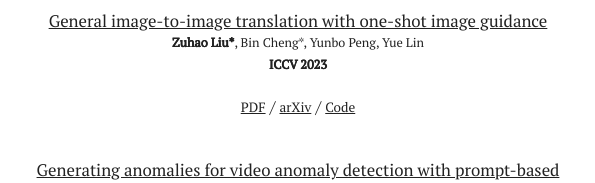
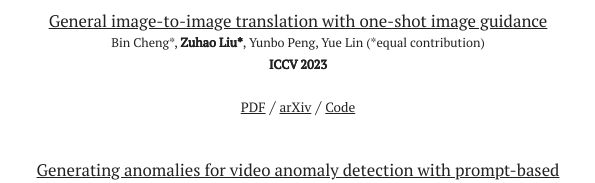
Before and after one commit to ZuhaoLiu/zuhaoliu.github.io, a plain HTML site: page index.html in a window 1280 px wide. Shown: the part 1202-1385 px from the top of the page, 210-805 px from the left. Drawn offline with Linux system fonts and the light colour scheme; grey boxes are pictures that could not be loaded.

Commit message:
fix author order for image-to-image paper
Co-Authored-By: Claude Opus 5.5 <noreply@anthropic.com>

```diff
--- a/index.html
+++ b/index.html
@@ -194,7 +194,7 @@
                 <p style="vertical-align: top;"></p><center>
                 <a href="https://openaccess.thecvf.com/content/ICCV2023/papers/Cheng_General_Image-to-Image_Translation_with_One-Shot_Image_Guidance_ICCV_2023_paper.pdf" style="vertical-align: inherit; font-size: 100%;">General image-to-image translation with one-shot image guidance</a><br>
 		<div style="font-size: 75%">
-<strong style="font-weight: 1000;     text-shadow: 0.1px 0.1px;">Zuhao Liu*</strong>, Bin Cheng*, Yunbo Peng, Yue Lin<br>
+Bin Cheng*, <strong style="font-weight: 1000;     text-shadow: 0.1px 0.1px;">Zuhao Liu*</strong>, Yunbo Peng, Yue Lin (*equal contribution)<br>
 <strong style="font-weight: 1000;     text-shadow: 0.1px 0.1px;">ICCV 2023</strong> <br><br></div>
               <a href="https://openaccess.thecvf.com/content/ICCV2023/papers/Cheng_General_Image-to-Image_Translation_with_One-Shot_Image_Guidance_ICCV_2023_paper.pdf" style="font-size: 80%">PDF</a> / <a href="https://arxiv.org/abs/2307.14352" style="font-size: 80%">arXiv</a> / <a href="https://github.com/CrystalNeuro/visual-concept-translator" style="font-size: 80%">Code</a> </center>
 <p></p>
```
